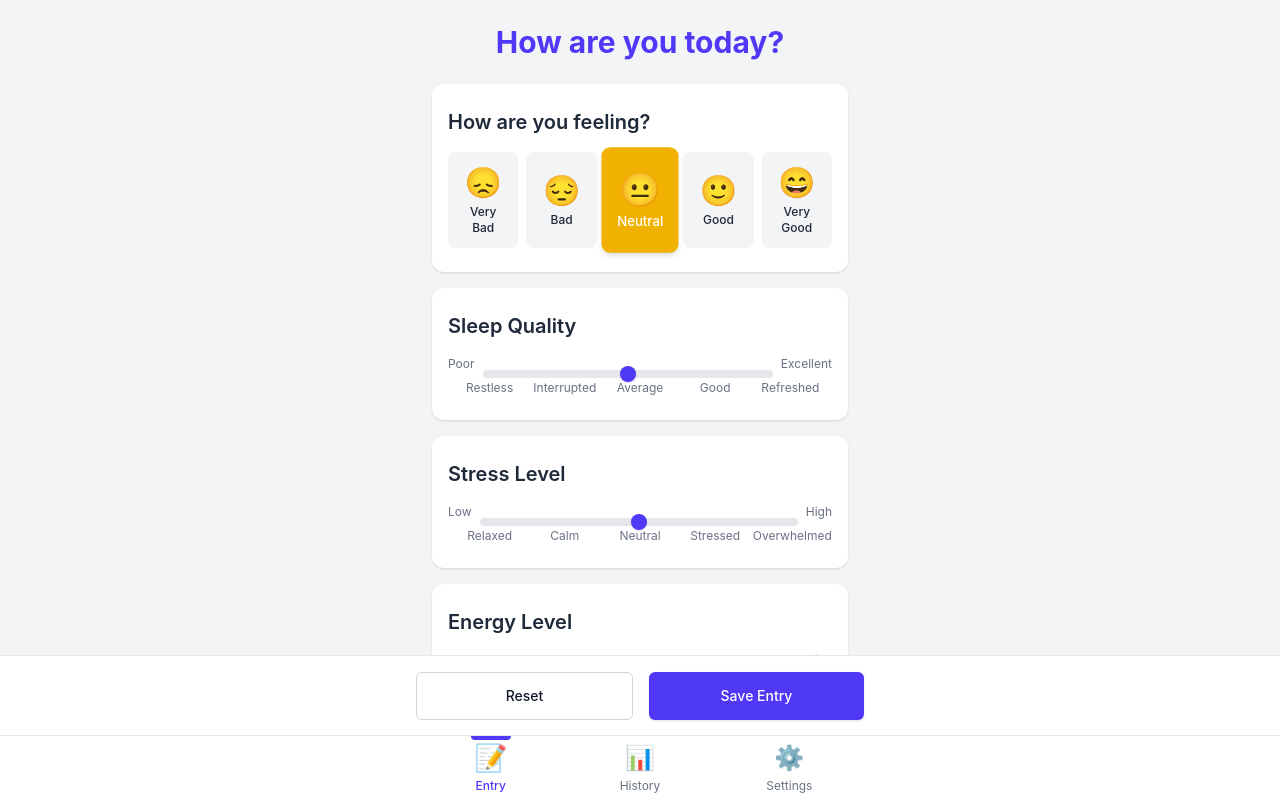
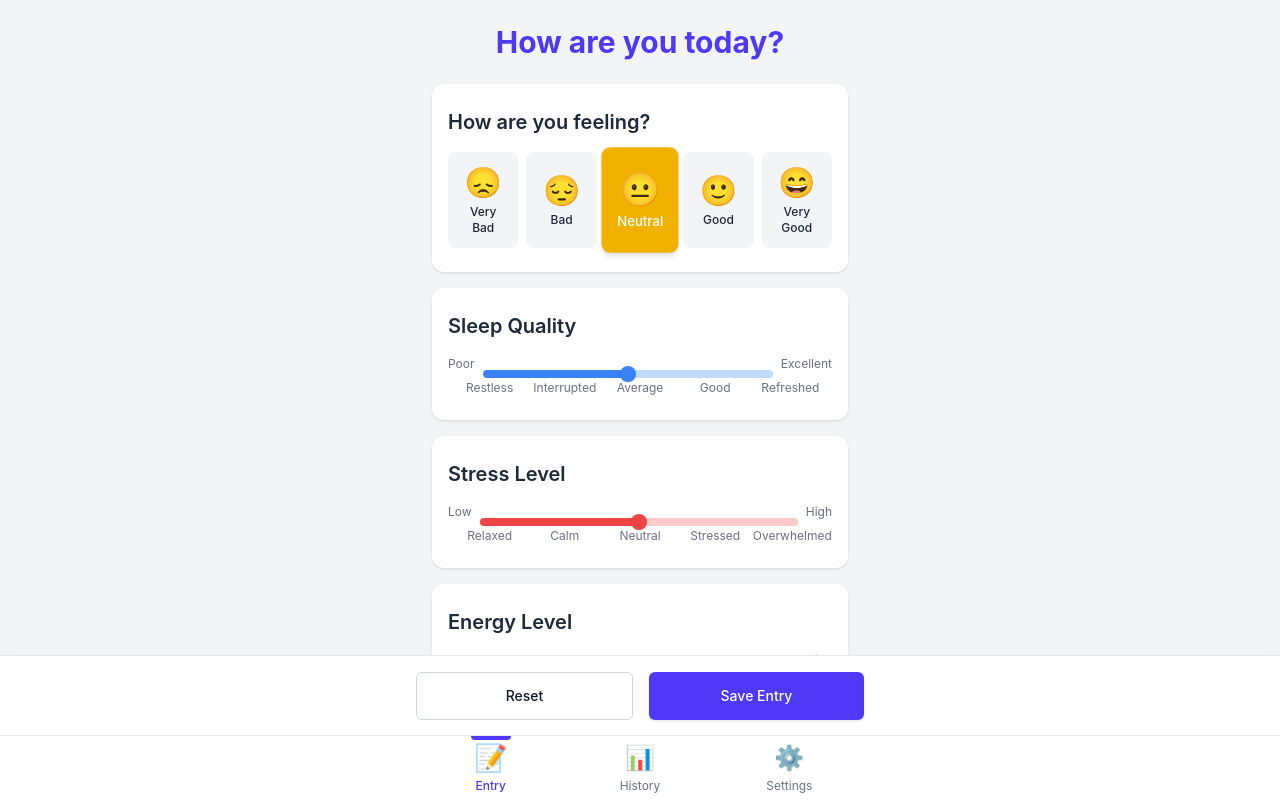
Before and after one commit to bytronos/mood-tracker, a React (Vite) app in the folder frontend/: page / in a window 1280 px wide. Shown: the top 800 px of the page. Built offline with nearby package versions, Linux system fonts and the light colour scheme.

Commit message:
reworks slider design

```diff
--- a/frontend/src/components/energy-tracker.tsx
+++ b/frontend/src/components/energy-tracker.tsx
@@ -26,6 +26,8 @@ export function EnergyTracker({ value, onChange }: EnergyTrackerProps) {
         onChange={handleChange}
         minLabel={t('low')}
         maxLabel={t('high')}
+        fillColor="#f59e0b"    /* amber-500 */
+        emptyColor="#fde68a"  /* amber-200 */
         className="w-full"
       />
       <div className="grid grid-cols-5 mt-2 text-[9px] sm:text-xs text-gray-500 dark:text-gray-400 px-1 text-center">
--- a/frontend/src/components/sleep-tracker.tsx
+++ b/frontend/src/components/sleep-tracker.tsx
@@ -26,6 +26,8 @@ export function SleepTracker({ value, onChange }: SleepTrackerProps) {
         onChange={handleChange}
         minLabel={t('poor')}
         maxLabel={t('excellent')}
+        fillColor="#3b82f6"        /* blue-500 */
+        emptyColor="#bfdbfe"      /* blue-200 */
         className="w-full"
       />
       <div className="grid grid-cols-5 mt-2 text-[9px] sm:text-xs text-gray-500 dark:text-gray-400 px-1 text-center">
--- a/frontend/src/components/stress-tracker.tsx
+++ b/frontend/src/components/stress-tracker.tsx
@@ -26,6 +26,8 @@ export function StressTracker({ value, onChange }: StressTrackerProps) {
         onChange={handleChange}
         minLabel={t('low')}
         maxLabel={t('high')}
+        fillColor="#ef4444"      /* red-500 */
+        emptyColor="#fecaca"    /* red-200 */
         className="w-full"
       />
       <div className="grid grid-cols-5 mt-2 text-[9px] sm:text-xs text-gray-500 dark:text-gray-400 px-1 text-center">
--- a/frontend/src/components/ui/slider.tsx
+++ b/frontend/src/components/ui/slider.tsx
@@ -1,31 +1,87 @@
 import * as React from "react";
 
 export interface SliderProps extends React.InputHTMLAttributes<HTMLInputElement> {
+  /** Optional label above the slider */
   label?: string;
+  /** Label to show at minimum end */
   minLabel?: string;
+  /** Label to show at maximum end */
   maxLabel?: string;
+  /** Color for the filled portion of the track (CSS color) */
+  fillColor?: string;
+  /** Color for the unfilled portion of the track (CSS color) */
+  emptyColor?: string;
 }
 
 export const Slider = React.forwardRef<HTMLInputElement, SliderProps>(
-  ({ className = "", label, minLabel, maxLabel, ...props }, ref) => {
+  (
+    {
+      className = "",
+      label,
+      minLabel,
+      maxLabel,
+      fillColor = '#6366f1',
+      emptyColor = '#e5e7eb',
+      style,
+      ...props
+    },
+    ref
+  ) => {
+    // Parse numeric values
+    const min = Number(props.min ?? 0);
+    const max = Number(props.max ?? 100);
+    const value = Number(props.value ?? min);
+    // Calculate filled percentage
+    const pct = max > min ? ((value - min) * 100) / (max - min) : 0;
+    // Build track background: filled then empty
+    const background =
+      `linear-gradient(to right, ${fillColor} 0%, ${fillColor} ${pct}%, ${emptyColor} ${pct}%, ${emptyColor} 100%)`;
+    // Merge user style, override background, accent-color, and set thumb CSS variable
+    const inputStyle = {
+      ...(style as any),
+      background,
+      accentColor: fillColor,
+      '--thumb-color': fillColor,
+    } as React.CSSProperties;
+
     return (
       <div className="space-y-2">
         {label && <div className="font-medium text-sm">{label}</div>}
         <div className="flex items-center gap-2">
-          {minLabel && <span className="text-xs text-gray-500 dark:text-gray-400">{minLabel}</span>}
+          {minLabel && (
+            <span className="text-xs text-gray-500 dark:text-gray-400">
+              {minLabel}
+            </span>
+          )}
           <div className="relative w-full h-2">
             <input
               type="range"
-              className={`w-full h-2 rounded-lg appearance-none cursor-pointer
-                bg-gray-200 dark:bg-gray-700
-                [&::-webkit-slider-thumb]:appearance-none [&::-webkit-slider-thumb]:h-4 [&::-webkit-slider-thumb]:w-4 [&::-webkit-slider-thumb]:rounded-full [&::-webkit-slider-thumb]:bg-indigo-600 [&::-webkit-slider-thumb]:shadow
-                [&::-moz-range-thumb]:h-4 [&::-moz-range-thumb]:w-4 [&::-moz-range-thumb]:rounded-full [&::-moz-range-thumb]:bg-indigo-600 [&::-moz-range-thumb]:border-0 [&::-moz-range-thumb]:shadow
-                ${className}`}
               ref={ref}
+              style={inputStyle}
+              className={
+                `w-full h-2 rounded-lg appearance-none cursor-pointer bg-transparent
+                [&::-webkit-slider-thumb]:appearance-none
+                [&::-webkit-slider-thumb]:h-4
+                [&::-webkit-slider-thumb]:w-4
+                [&::-webkit-slider-thumb]:rounded-full
+                [&::-webkit-slider-thumb]:shadow
+                [&::-webkit-slider-thumb]:bg-[var(--thumb-color)]
+                [&::-moz-range-thumb]:h-4
+                [&::-moz-range-thumb]:w-4
+                [&::-moz-range-thumb]:rounded-full
+                [&::-moz-range-thumb]:border-0
+                [&::-moz-range-thumb]:shadow
+                [&::-moz-range-thumb]:bg-[var(--thumb-color)]
+                ${className}`
+              }
               {...props}
             />
           </div>
-          {maxLabel && <span className="text-xs text-gray-500 dark:text-gray-400">{maxLabel}</span>}
+          {maxLabel && (
+            <span className="text-xs text-gray-500 dark:text-gray-400">
+              {maxLabel}
+            </span>
+          )}
         </div>
       </div>
     );
```
Also changed, not shown: 2 other files (tests, documents, lock files or other folders).
